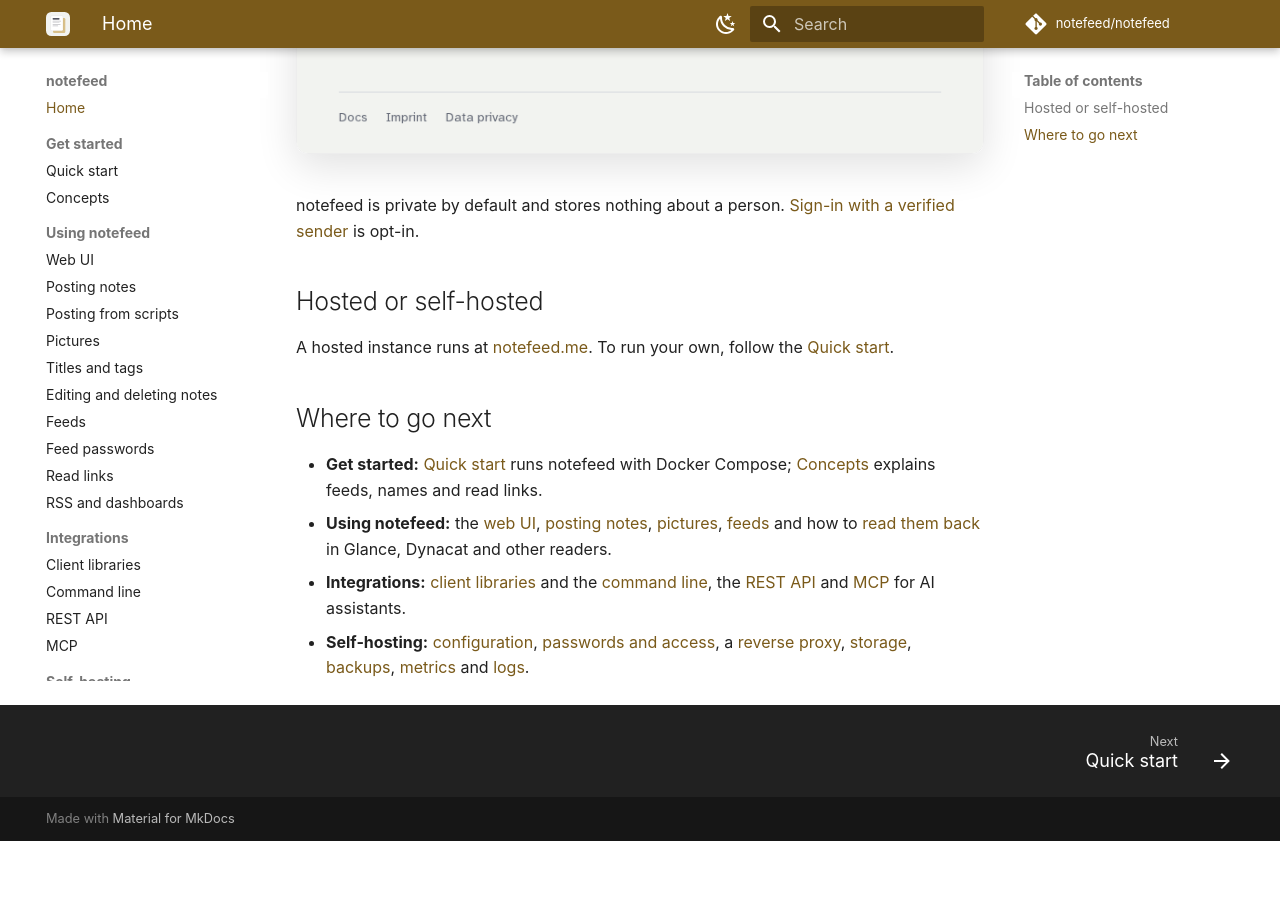
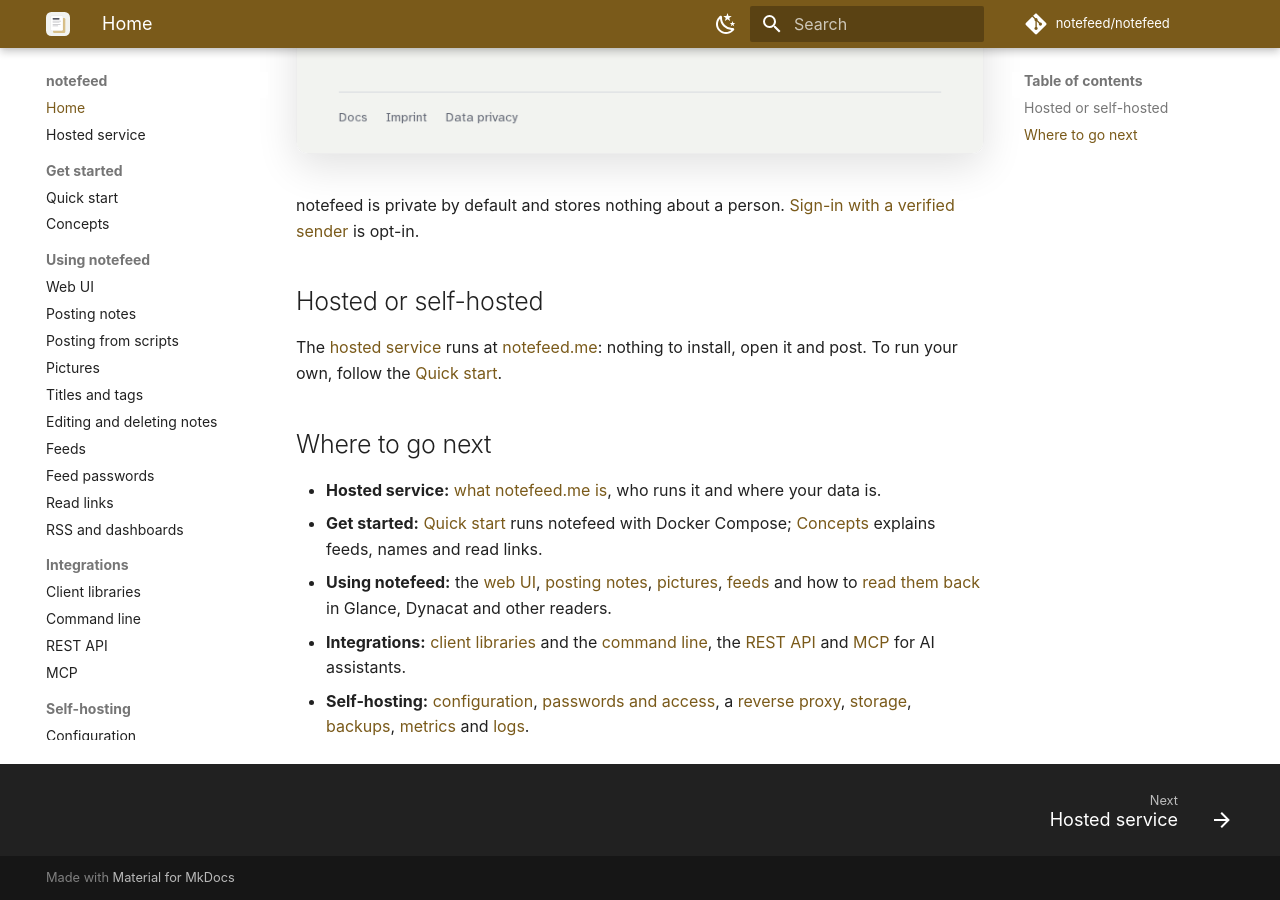
Before and after one commit to Marceltov/notefeed, an MkDocs documentation site: the page built from docs/index.md, in a window 1280 px wide and 900 px high, scrolled down 1086 px. Built offline with MkDocs 1.6.1 and Material for MkDocs 9.7.7, drawn with Linux system fonts in a browser that asks for light colours; some web fonts are replaced; comment, search, counter and statistics services are not loaded; before the commit the page ends 1927 px from its top, so only the background shows below that.

Commit message:
NOTEFEED #133: the docs have a page about the hosted service
Co-Authored-By: Claude Opus 5.5 <noreply@anthropic.com>
Claude-Session: https://claude.ai/code/session_01MhVw4W4mbWGVkujRRt2iDr

```diff
--- a/docs/index.md
+++ b/docs/index.md
@@ -11,10 +11,11 @@ notefeed is private by default and stores nothing about a person. [Sign-in with
 
 ## Hosted or self-hosted
 
-A hosted instance runs at [notefeed.me](https://notefeed.me). To run your own, follow the [Quick start](get-started/quick-start.md).
+The [hosted service](hosted.md) runs at [notefeed.me](https://notefeed.me): nothing to install, open it and post. To run your own, follow the [Quick start](get-started/quick-start.md).
 
 ## Where to go next
 
+- **Hosted service:** [what notefeed.me is](hosted.md), who runs it and where your data is.
 - **Get started:** [Quick start](get-started/quick-start.md) runs notefeed with Docker Compose; [Concepts](get-started/concepts.md) explains feeds, names and read links.
 - **Using notefeed:** the [web UI](using/web-ui.md), [posting notes](using/posting.md), [pictures](using/pictures.md), [feeds](using/feeds.md) and how to [read them back](using/read-links.md) in Glance, Dynacat and other readers.
 - **Integrations:** [client libraries](integrations/clients.md) and the [command line](integrations/cli.md), the [REST API](integrations/api.md) and [MCP](integrations/mcp.md) for AI assistants.
--- a/mkdocs.yml
+++ b/mkdocs.yml
@@ -63,6 +63,7 @@ validation:
 
 nav:
   - Home: index.md
+  - Hosted service: hosted.md
   - Get started:
       - Quick start: get-started/quick-start.md
       - Concepts: get-started/concepts.md
```
Also changed, not shown: docs/hosted.md (added, +42 -0 lines).
